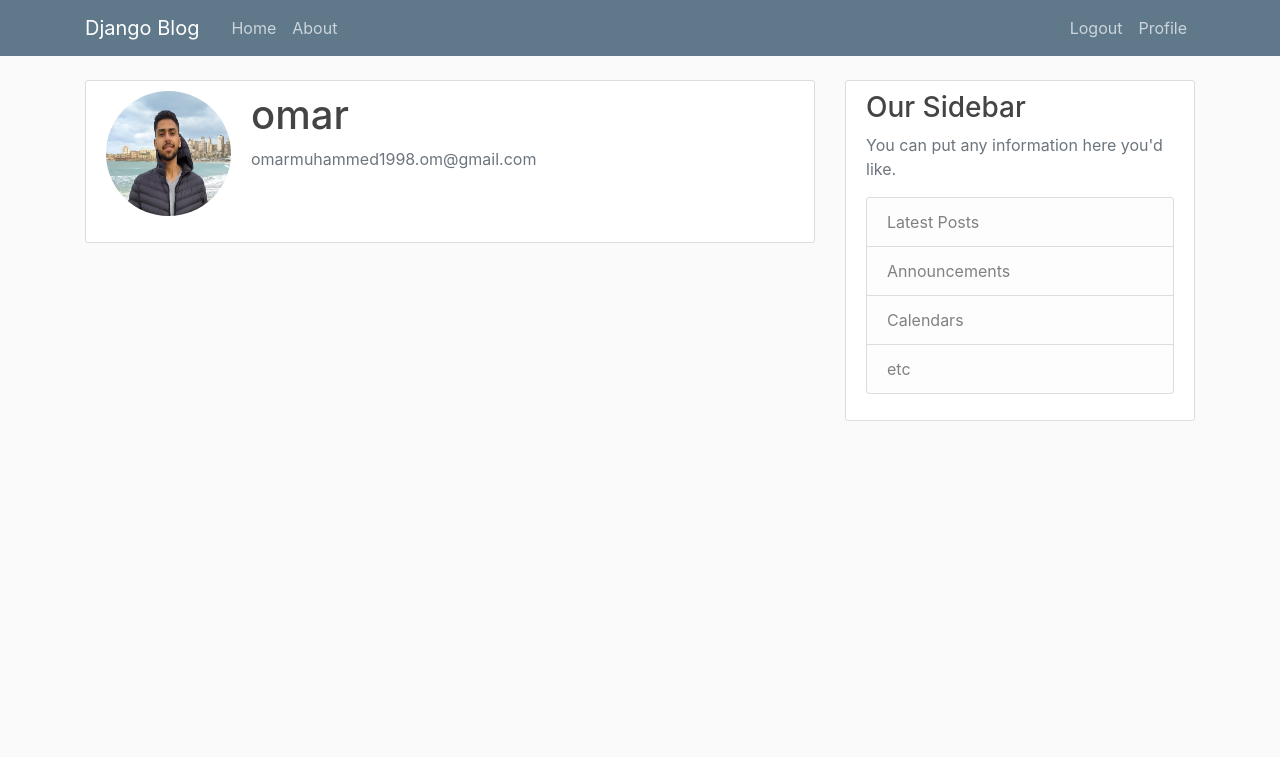
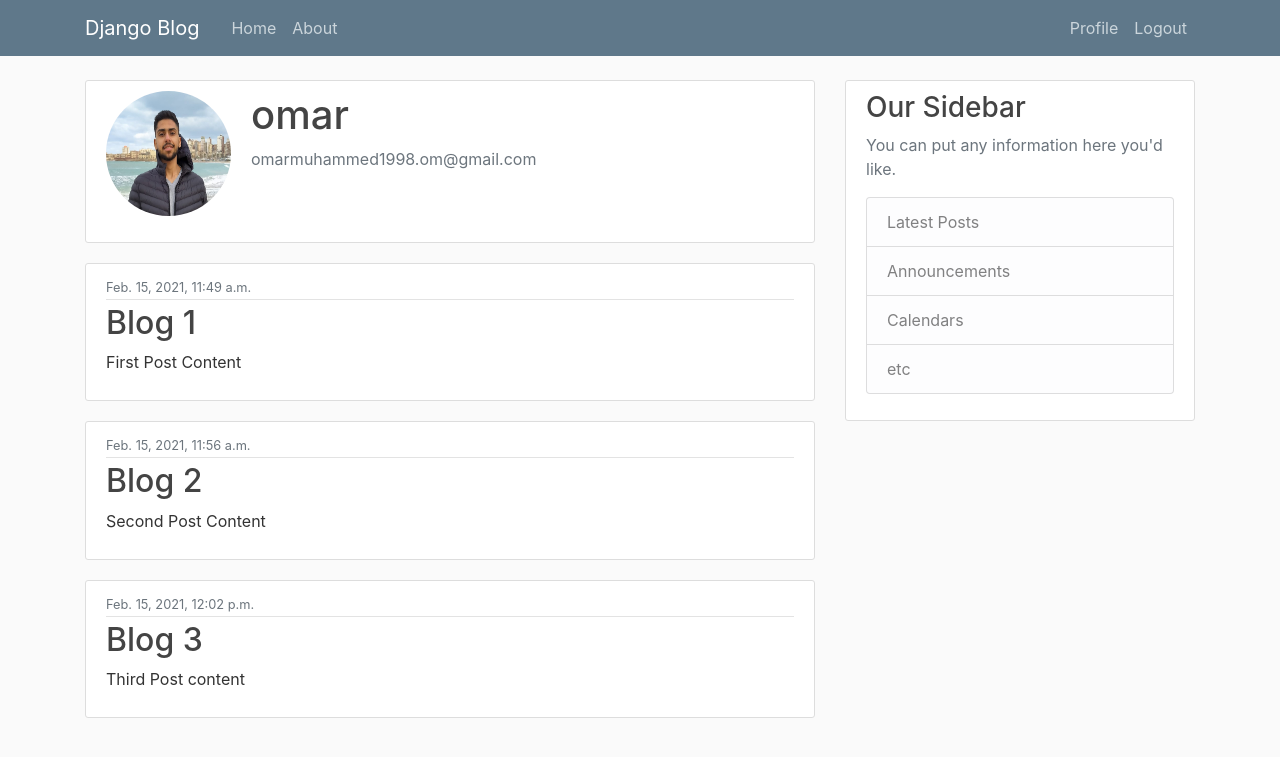
Before and after one commit to OmarMuhammedAli/Blog-post-app, a Django app: page /users/profile/ in a window 1280 px wide. Shown: the top 757 px of the page. Run offline with Django 3.2, Linux system fonts and the light colour scheme; a user stored in the database is signed in; data comes from the database, SQL or seed files in the repository; some libraries are stand-ins or nearby versions.

Commit message:
modified profile layout

```diff
--- a/blogpost/blog/templates/blog/layout.html
+++ b/blogpost/blog/templates/blog/layout.html
@@ -39,8 +39,8 @@
                   <a class="nav-item nav-link" href="{% url 'login' %}">Login</a>
                   <a class="nav-item nav-link" href="{% url 'register' %}">Register</a>
                 {%else%}
+                  <a class="nav-item nav-link" href="{% url 'profile' %}">Profile</a>
                   <a class="nav-item nav-link" href="{% url 'logout' %}">Logout</a>
-                  <a class="nav-item nav-link" href="{% url 'profile' %}">Profile</a>
                 {%endif%}
 
               </div>
--- a/blogpost/users/templates/users/profile.html
+++ b/blogpost/users/templates/users/profile.html
@@ -13,4 +13,15 @@
     </div>
   </div>
 </div>
-{% endblock content %}
+{% for post in posts %}
+
+<article class="media content-section">
+  <div class="media-body">
+    <div class="article-metadata">
+      <small class="text-muted">{{ post.date_posted }}</small>
+    </div>
+    <h2><a class="article-title" href="#">{{ post.title }}</a></h2>
+    <p class="article-content">{{ post.content }}</p>
+  </div>
+</article>
+{% endfor %} {% endblock content %}
--- a/blogpost/users/views.py
+++ b/blogpost/users/views.py
@@ -2,6 +2,7 @@ from django.shortcuts import render, redirect
 from django.contrib import messages
 from django.contrib.auth.decorators import login_required
 from .forms import UserRegisterForm
+from blog.models import Post
 
 # Create your views here.
 def register(request):
@@ -22,4 +23,8 @@ def register(request):
 
 @login_required
 def profile(request):
-    return render(request, 'users/profile.html')
+    context = {
+        'title': request.user.username,
+        'posts': Post.objects.filter(author_id=request.user.id).all()
+    }
+    return render(request, 'users/profile.html', context)
```
